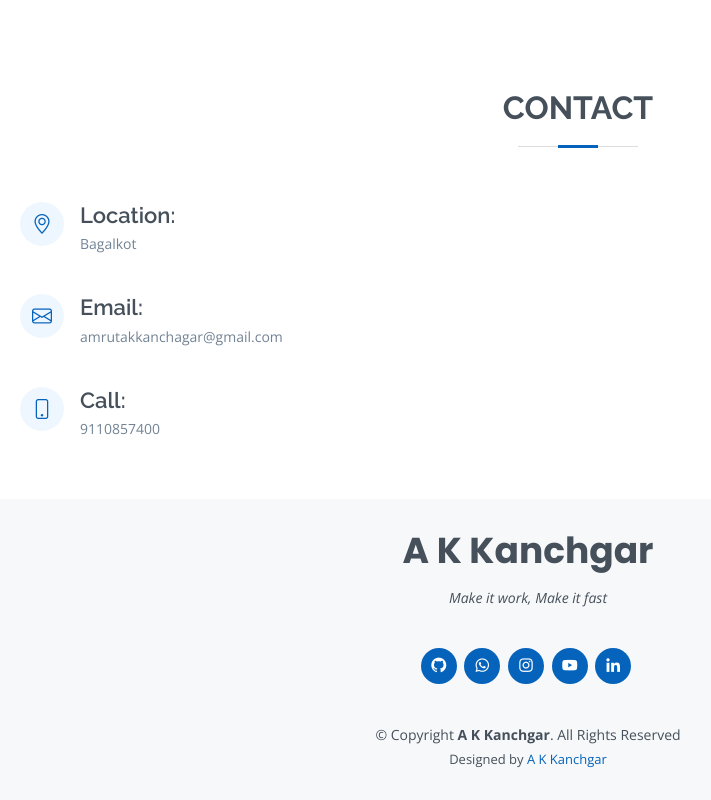
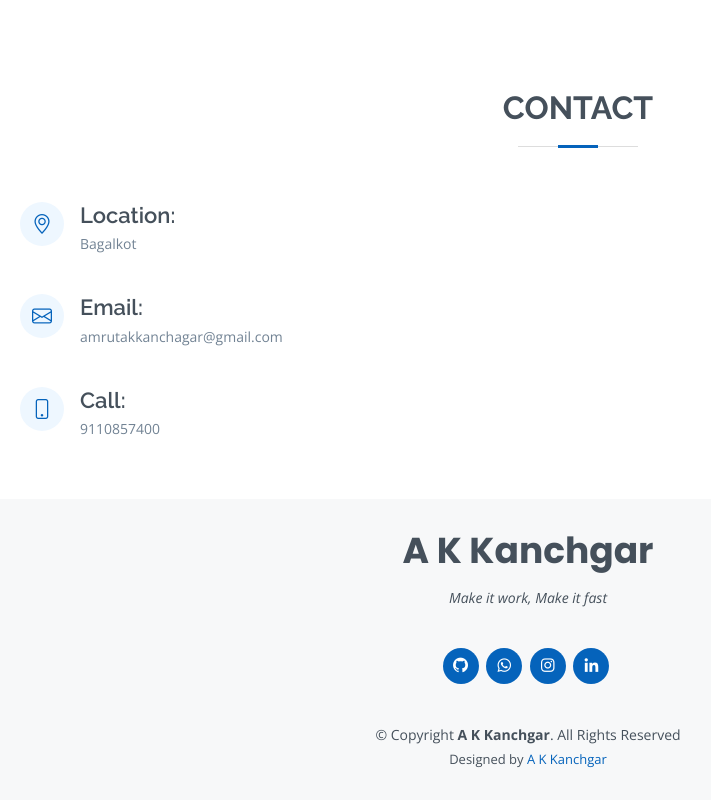
Before and after one commit to AmrutaKanchagar/akweb_resume, a plain HTML site: page index.html in a window 1280 px wide. Shown: the part 2722-3522 px from the top of the page, without its empty margins (112-823 px from the left). Drawn offline with nearby package versions, Linux system fonts and the light colour scheme.

Commit message:
Update index.html

```diff
--- a/index.html
+++ b/index.html
@@ -639,11 +639,11 @@
             <h3>A K Kanchgar</h3>
             <p>Make it work, Make it fast</p>
             <div class="social-links">
-                <a href="" class="github"><i class="bx bxl-github"></i></a>
+                <a href="https://github.com/AmrutaKanchagar" class="github"><i class="bx bxl-github"></i></a>
                 <a href="" class="whatsapp"><i class="bx bxl-whatsapp"></i></a>
-                <a href="" class="instagram"><i class="bx bxl-instagram"></i></a>
-                <a href="" class="Youtube"><i class="bx bxl-youtube"></i></a>
-                <a href="" class="linkedin"><i class="bx bxl-linkedin"></i></a>
+                <a href="https://www.instagram.com/a.k.kanchgar/#" class="instagram"><i class="bx bxl-instagram"></i></a>
+<!--                 <a href="" class="Youtube"><i class="bx bxl-youtube"></i></a> -->
+                <a href="https://www.linkedin.com/in/amruta-k-kanchagar-0246162bb" class="linkedin"><i class="bx bxl-linkedin"></i></a>
             </div>
             <div class="copyright">
                 &copy; Copyright <strong><span>A K Kanchgar</span></strong>. All Rights Reserved
```
